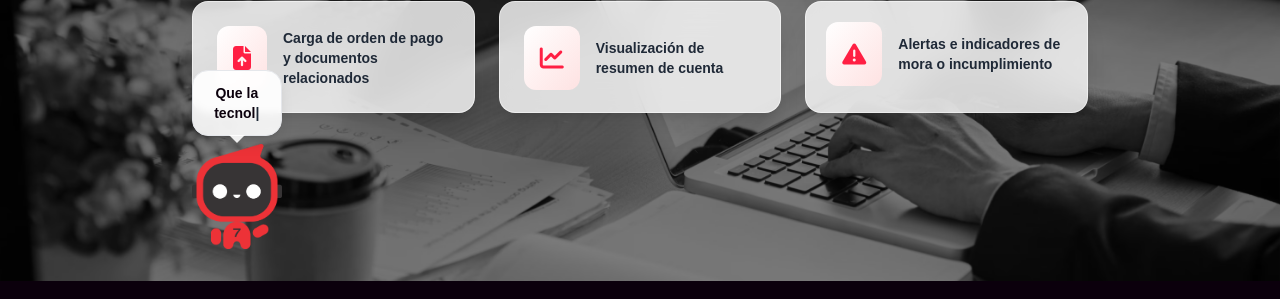
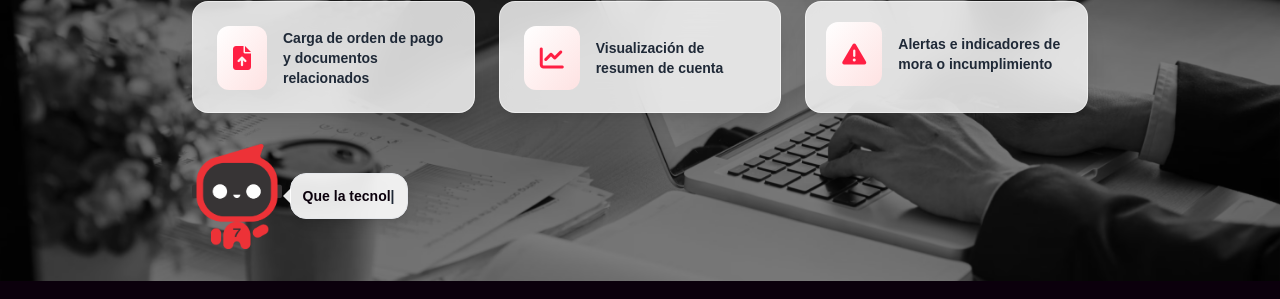
Before and after one commit to Fran-Larrosa-7id/flowork, an Angular app: page / in a window 1280 px wide. Shown: the part 1083-1382 px from the top of the page. Built offline with nearby package versions, Linux system fonts and the light colour scheme; a web font is replaced by a local one.

Commit message:
feat: add speech bubble with greeting next to robot image for enhanced user interaction

```diff
--- a/src/app/pages/login/login.html
+++ b/src/app/pages/login/login.html
@@ -198,21 +198,24 @@
             </div>
             <div class="hidden md:block absolute bottom-0 w-[10%]" data-aos="fade-up"
                 data-aos-anchor-placement="top-bottom" data-aos-once="true" data-aos-delay="0" data-aos-duration="1000">
-                <!-- Speech bubble con texto -->
-                <div class="relative mb-2">
-                    <div class="bg-white/90 backdrop-blur-sm rounded-2xl p-3 shadow-lg border border-gray-200 relative">
-                        <h1 class="text-sm font-bold text-center font-sans textGenerated text-gray-800">
-                            <ng-container *ngFor="let c of typedChars()">
-                                <span [ngClass]="c.class">{{ c.char }}</span>
-                            </ng-container>
-                            <span class="animate-pulse">|</span>
-                        </h1>
-                        <!-- Flecha del globo apuntando hacia abajo -->
-                        <div class="absolute bottom-[-8px] left-1/2 transform -translate-x-1/2 w-0 h-0 border-l-[8px] border-r-[8px] border-t-[8px] border-l-transparent border-r-transparent border-t-white/90"></div>
+                <div class="relative flex items-center">
+                    <!-- Imagen del robot -->
+                    <img class="w-full" src="assets/img/seven_saludando.png" alt="Robot saludando">
+
+                    <!-- Speech bubble con texto a la derecha -->
+                    <div class="absolute left-full ml-2 bottom-1/2 transform translate-y-1/2">
+                        <div class="bg-white/90 backdrop-blur-sm rounded-2xl p-3 shadow-lg border border-gray-200 relative whitespace-nowrap">
+                            <h1 class="text-sm font-bold font-sans textGenerated text-gray-800">
+                                <ng-container *ngFor="let c of typedChars()">
+                                    <span [ngClass]="c.class">{{ c.char }}</span>
+                                </ng-container>
+                                <span class="animate-pulse">|</span>
+                            </h1>
+                            <!-- Flecha del globo apuntando hacia la izquierda (al robot) -->
+                            <div class="absolute left-[-8px] top-1/2 transform -translate-y-1/2 w-0 h-0 border-t-[8px] border-b-[8px] border-r-[8px] border-t-transparent border-b-transparent border-r-white/90"></div>
+                        </div>
                     </div>
                 </div>
-                <!-- Imagen del robot -->
-                <img class="w-full" src="assets/img/seven_saludando.png" alt="Robot saludando">
             </div>
         </div>
 
```
